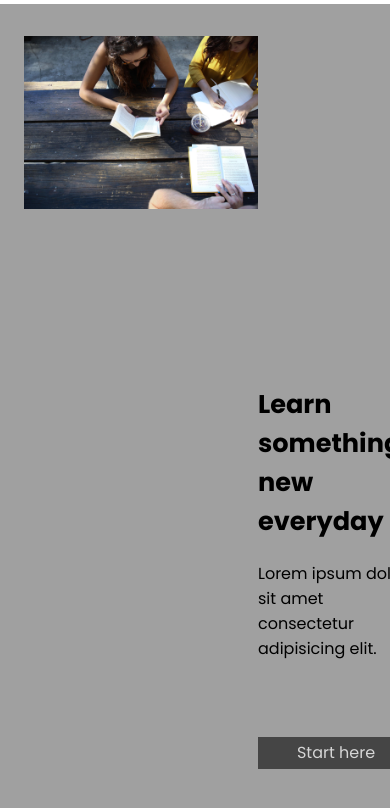
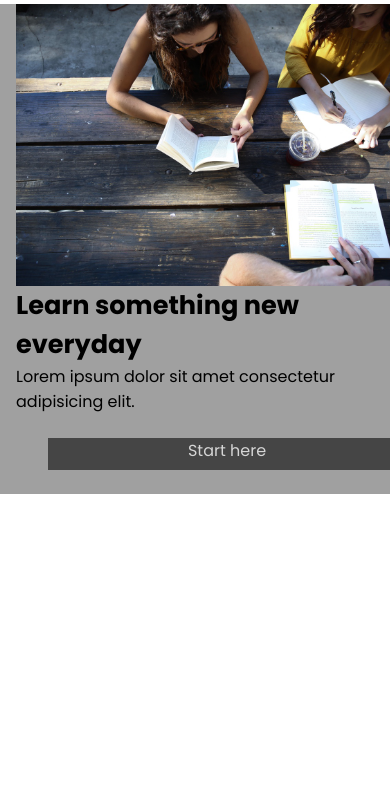
Before and after one commit to emmanuelRitzler/Colmar-Academy, a plain HTML site: page index.html in a window 390 px wide. Shown: the part 60-868 px from the top of the page. After the commit the page ends 844 px from the top, so only its background shows below. Drawn offline with Linux system fonts and the light colour scheme.

Commit message:
Create grid hero banner + starte mobile responsive

```diff
--- a/index.html
+++ b/index.html
@@ -26,11 +26,9 @@
     <section>
         <div class="banner-hero">
             <img src="capstone_colmar_assets/images/banner.jpg" alt="students working">
-            <div class="banner-text">
-                <h1>Learn something new everyday</h1>
-                <p>Lorem ipsum dolor sit amet consectetur adipisicing elit.</p>
-                <a href="#">Start here</a>
-            </div>
+            <h1>Learn something new everyday</h1>
+            <p>Lorem ipsum dolor sit amet consectetur adipisicing elit.</p>
+            <a href="#">Start here</a>
         </div>
     </section>
 </body>
--- a/style.css
+++ b/style.css
@@ -3,6 +3,7 @@
     padding: 0 0;
     font-size: 16px;
     font-family: 'Poppins', sans-serif;
+    box-sizing: border-box;
 }
 
 /* HEADER */
@@ -63,49 +64,83 @@ header p {
     height: auto;
     background-color: rgb(160, 160, 160);
     padding: 32px 24px;
+    margin: 0 auto;
+    display: grid;
+    grid-template-columns: 60% 40%;
+    grid-template-rows: repeat(5, 100px);
+    column-gap: 24px;
 }
 
 .banner-hero img {
-    display: grid;
-    grid-column-start: 1;
-    width: 60%;
-    height: auto;
-    margin-right: 24px;
+    grid-column: 1 / span 1;
+    grid-row: 1 / 6;
+    width: 100%;
+    height: 100%;
+    object-fit: cover;
 }
 
-.banner-text {
-    display: grid;
-    grid-template-columns: 60% 40%;
-    grid-template-rows: repeat(4, 1fr);
-    gap: 20px 0px;
-}
-
-.banner-text h1 {
-    display: grid;
-    grid-column-start: 2;
-    grid-row-start: 2;
-    grid-row-end: 3;
+.banner-hero h1 {
+    grid-column: 2 / 2;
+    grid-row: 2 / span 1;
     font-size: 1.6rem;
 }
 
-.banner-text p {
-    display: grid;
-    grid-column-start: 2;
-    grid-row-start: 3;
-    grid-row-end: 4;
+.banner-hero p {
+    grid-column: 2 / 2;
+    grid-row: 3 / span 1;
 }
 
-.banner-text a {
+.banner-hero a {
+    grid-column: 2 / 2;
+    grid-row: 4 / span 1;
     height: 32px;
-    width: 100%;
-    display: grid;
-    align-items: center;
-    grid-column-start: 2;
-    grid-column-end: 2;
-    grid-row-start: 4;
-    grid-row-end: 5;
+    width: 50%;
     text-decoration: none;
     text-align: center;
     background-color: rgb(69, 69, 69);
     color: rgb(213, 213, 213);
 }
+
+@media only screen and (max-width: 425px) {
+    .banner-hero {
+        width: 100%;
+        height: auto;
+        background-color: rgb(160, 160, 160);
+        padding: 0px 16px;
+        margin: 0 auto;
+        display: grid;
+        grid-template-columns: 100%;
+        grid-template-rows: repeat(5, auto);
+    }
+
+    .banner-hero img {
+        grid-column: 1 / span 2;
+        grid-row: 1 / span 2;
+        width: 100%;
+        height: 100%;
+        object-fit: contain;
+    }
+
+    .banner-hero h1 {
+        grid-column: 1 / 1;
+        grid-row: 3 / span 1;
+        font-size: 1.6rem;
+    }
+
+    .banner-hero p {
+        grid-column: 1 / 1;
+        grid-row: 4 / span 1;
+    }
+
+    .banner-hero a {
+        grid-column: 1 / 1;
+        grid-row: 5 / span 1;
+        height: 32px;
+        width: 100%;
+        text-decoration: none;
+        text-align: center;
+        background-color: rgb(69, 69, 69);
+        color: rgb(213, 213, 213);
+        margin: 24px 32px;
+    }
+}
```
